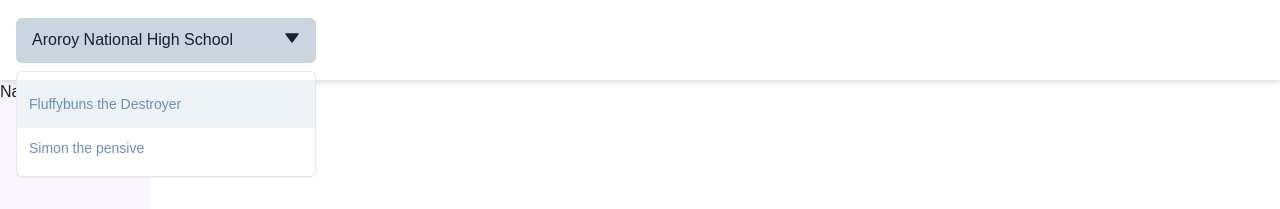
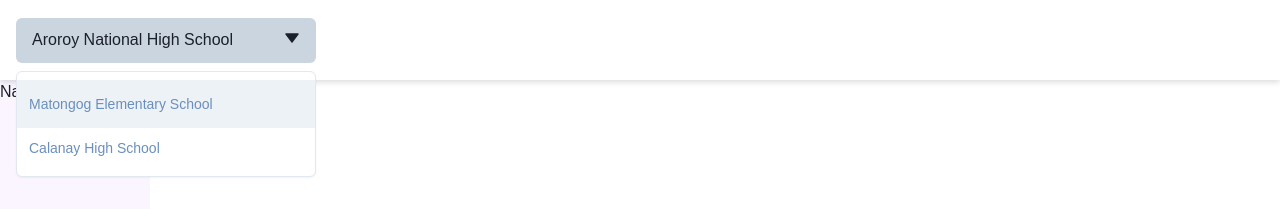
Before and after one commit to khake19/school-pulse, a Next.js app: page / in a window 1280 px wide. Both pictures are taken after a click on the button "Aroroy National High School". Shown: the top 209 px of the page. Built offline with nearby package versions, Linux system fonts and the light colour scheme.

Commit message:
Put GridItem to Header component

```diff
--- a/src/components/Header/Header.tsx
+++ b/src/components/Header/Header.tsx
@@ -1,10 +1,11 @@
 import React from 'react'
-import { Box, Flex, Spacer, Button, Menu, MenuButton, MenuList, MenuItem, Text } from '@chakra-ui/react'
+import { Box, Flex, Spacer, Button, Menu, MenuButton, MenuList, MenuItem, Text, GridItem } from '@chakra-ui/react'
 import { TriangleDownIcon } from '@chakra-ui/icons'
 import HeaderStyle from './Header.style'
 
 const Header = () => {
   return (
+    <GridItem area={'header'}>
       <Box css={HeaderStyle.header} zIndex={100}>
         <Flex h={20} alignItems="center" justifyContent="space-between">
           <Box>
@@ -20,16 +21,17 @@ const Header = () => {
               </MenuButton>
               <MenuList width="300px">
                 <MenuItem minH="48px">
-                <span>Fluffybuns the Destroyer</span>
+                  <span>Matongog Elementary School</span>
                 </MenuItem>
                 <MenuItem minH="40px">
-                <span>Simon the pensive</span>
+                  <span>Calanay High School</span>
                 </MenuItem>
               </MenuList>
             </Menu>
           </Box>
         </Flex>
       </Box>
+    </GridItem>
   )
 }
 
--- a/src/components/Layout/Layout.tsx
+++ b/src/components/Layout/Layout.tsx
@@ -4,9 +4,7 @@ import Header from '~/components/Header'
 const Layout = () => {
   return (
     <Grid templateAreas={`"header header" "nav main"`} gridTemplateRows={'80px 1fr'} gridTemplateColumns={'150px 1fr'}>
-      <GridItem area={'header'}>
-        <Header />
-      </GridItem>
+      <Header />
       <GridItem bg="purple.50" area={'nav'} height="calc(100vh - 75px)">
         <Box>Nav</Box>
       </GridItem>
```
Lines whose indentation alone changed are shown as unchanged.
